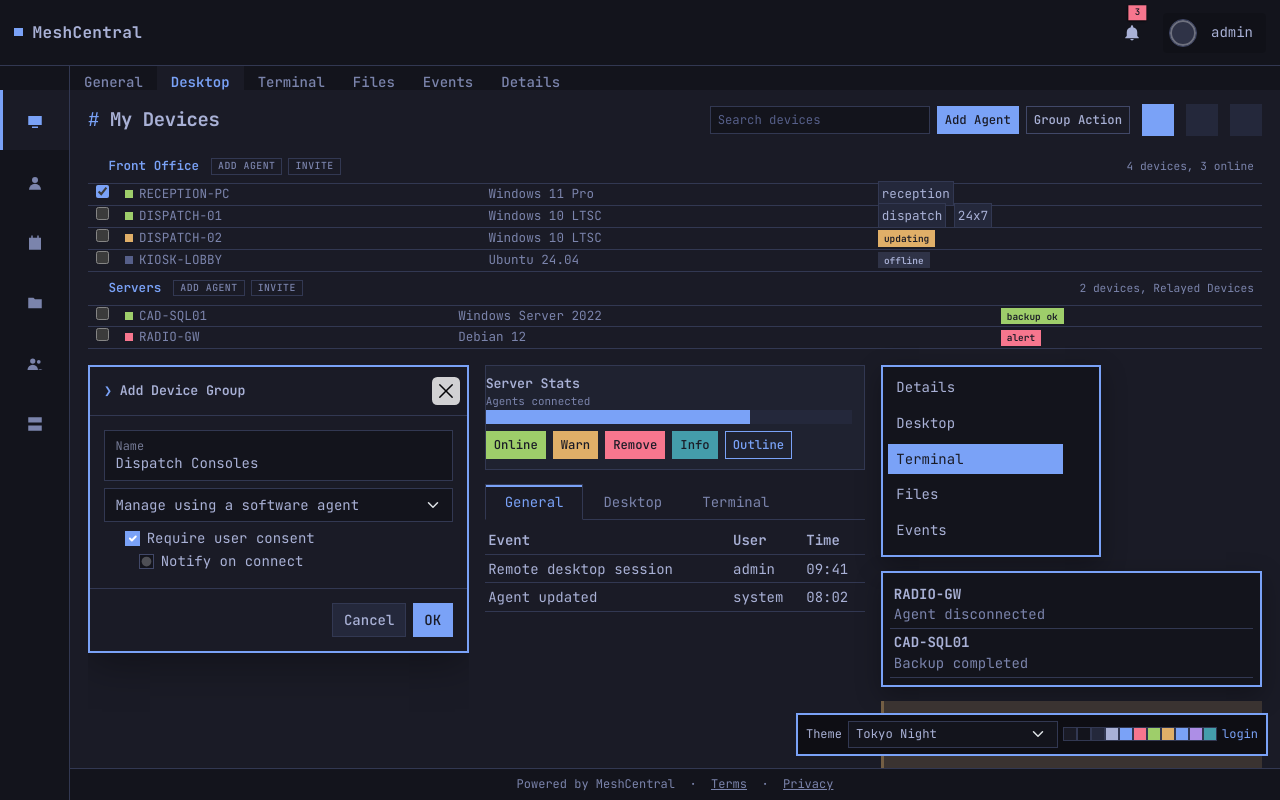
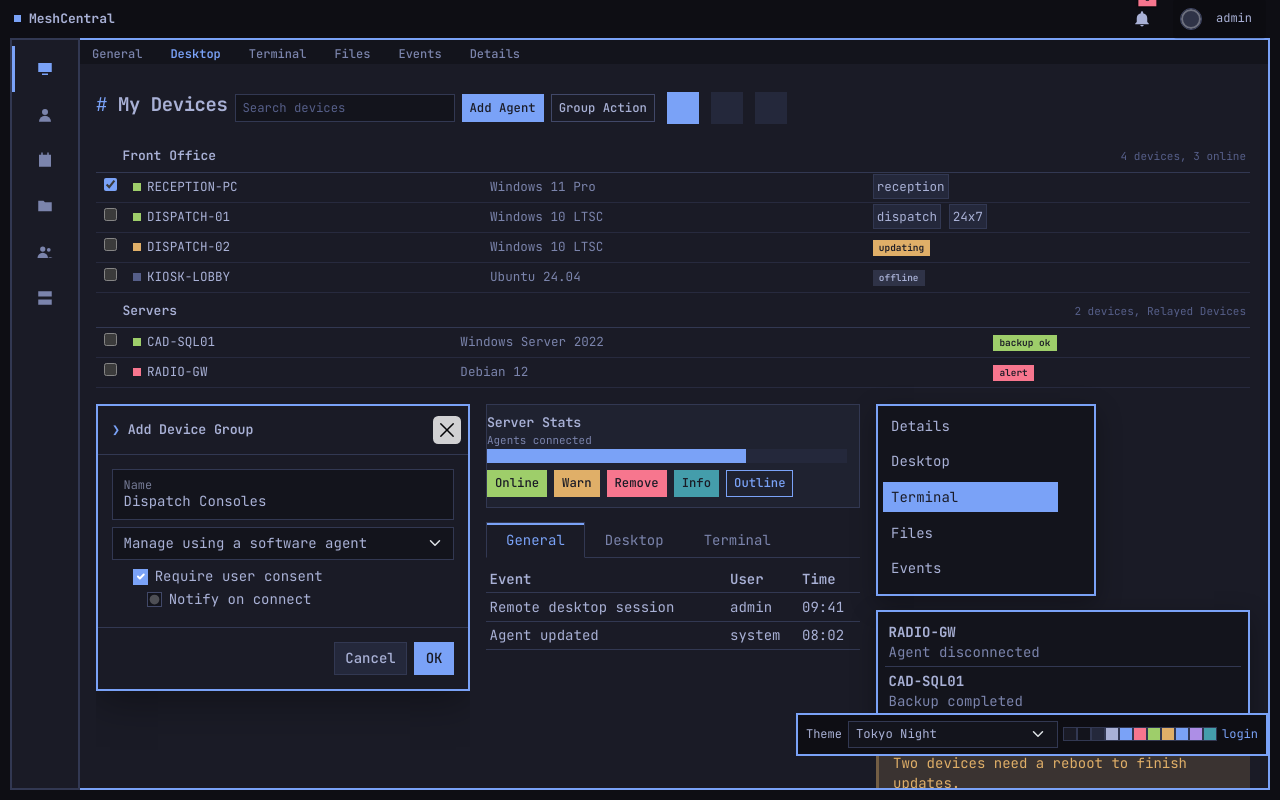
Before and after one commit to deey001/meshcentral_omarchy_theme, a plain HTML site: page preview/index.html in a window 1280 px wide. Drawn offline with nearby package versions, Linux system fonts and the light colour scheme.

Commit message:
Omarchy tiled-desktop layout and device list polish
Slim Waybar-style top bar; left bar and main area become Hyprland-style
windows with gaps on the darker backdrop, main area as focused window.
Device list: quieter group headings, hover-only Add Agent/Invite actions,
tighter rows with hover highlight, compact toolbar. Footer hidden.

Co-Authored-By: Claude Opus 5.5 <noreply@anthropic.com>

```diff
--- a/meshcentral-web/public/styles/omarchy/omarchy.css
+++ b/meshcentral-web/public/styles/omarchy/omarchy.css
@@ -740,3 +740,112 @@ body.is-mobile .mobile-submenu-arrow:hover, body.is-mobile .mobile-submenu-arrow
 @media (prefers-reduced-motion: reduce) {
   * { transition: none !important; }
 }
+
+/* ================================================================
+ * Omarchy desktop layout
+ * Waybar-style slim top bar; the left bar and the main area become
+ * tiled Hyprland windows with gaps, sitting on the darker "wallpaper".
+ * The main area is the focused window (accent border).
+ * ================================================================ */
+:root { --om-bar-h: 38px; }
+
+.fullscreen #container, .fullscreen.nofooter #container {
+  background: var(--om-crust) !important;
+  grid-template-rows: var(--om-bar-h) auto 1fr 0 !important;
+  padding: 0 var(--om-gap) var(--om-gap) var(--om-gap);
+  box-sizing: border-box;
+}
+.fullscreen #footer { display: none !important; }
+
+/* Waybar */
+.fullscreen #masthead {
+  height: var(--om-bar-h) !important;
+  min-height: 0 !important;
+  padding: 0 4px !important;
+  background: transparent !important;
+  border: 0 !important;
+}
+#masthead .masthead-titles-container { flex-direction: row !important; align-items: baseline; gap: 10px; }
+#masthead .title { font-size: 13px !important; font-weight: 700 !important; letter-spacing: 0; }
+#masthead .title2 { font-size: 12px !important; }
+#masthead .masthead-title img, #masthead img:not(#userDropdownImage) { max-height: 22px; }
+#userDropdownButton { padding: 2px 8px !important; font-size: 12px; }
+#userDropdownImage { width: 20px !important; height: 20px !important; }
+
+/* Windows */
+.fullscreen #page_leftbar {
+  background: var(--om-bg) !important;
+  border: 2px solid var(--om-border) !important;
+  margin-right: var(--om-gap);
+  box-sizing: border-box;
+  height: auto !important;
+  padding-top: 6px;
+}
+.fullscreen #page_leftbar > div:first-child { display: none; }   /* stock 24px spacer */
+.fullscreen #container { grid-template-columns: calc(56px + var(--om-gap)) 1fr !important; }
+#page_leftbar .nav-link { padding: 12px 0 !important; font-size: 15px; }
+#page_leftbar .nav-link .svg-inline--fa { width: 20px; height: 20px; }
+
+.fullscreen #topbar {
+  background: var(--om-bg) !important;
+  border: 2px solid var(--om-window); border-image: var(--om-window-image) 1;
+  border-bottom: 0 !important;
+  min-height: 2px;
+}
+.fullscreen #column_l {
+  background: var(--om-bg) !important;
+  border: 2px solid var(--om-window) !important; border-image: var(--om-window-image) 1 !important;
+  border-top: 0 !important;
+  padding: 14px 18px 0 18px !important;
+  margin: 0 !important;
+  min-height: 0;
+}
+/* the stock heights assume the old 66px header + footer */
+#xdevices, #xdevicesmap, #p10info, #p2info { max-height: calc(100vh - var(--om-bar-h) - 130px) !important; }
+
+/* Tabs inside the window read like a tmux status line */
+.fullscreen #topbar .style3x, .fullscreen #topbar .style3sel, .fullscreen #topbar .style3 {
+  background: transparent !important; padding: 6px 14px !important; font-size: 12px;
+}
+
+/* ================================================================ Device list polish */
+#column_l h1, #column_l .fs-4 { margin: 0 0 6px 0 !important; }
+#devListToolbarSpan { background: transparent !important; padding: 6px 0 !important; gap: 6px; border-bottom: 1px solid var(--om-border); }
+#devListToolbarSpan .btn, #devListToolbarSpan .form-select, #devListToolbarSpan .form-control {
+  height: 28px !important; padding-top: 2px !important; padding-bottom: 2px !important; font-size: 12px !important;
+}
+#devListToolbarViewIcons .fa-layers, #devListToolbarViewIcons span[role=button] { color: var(--om-subtle) !important; }
+#devListToolbarViewIcons span[role=button]:hover { color: var(--om-fg) !important; }
+
+/* group heading rows */
+#xdevices div.DevSt {
+  border-bottom: 1px solid var(--om-border) !important;
+  padding: 9px 4px 7px 4px !important;
+  line-height: 1.4;
+}
+#xdevices div.DevSt:hover { background: var(--om-surface0) !important; }
+#xdevices #MxMESH { color: var(--om-fg) !important; font-weight: 600 !important; font-size: 13px; text-decoration: none !important; }
+#xdevices div.DevSt > .svg-inline--fa, #xdevices div.DevSt > i { color: var(--om-subtle) !important; width: 14px; margin-right: 6px; }
+#xdevices div.DevSt .devHeaderx { font-size: 11px; color: var(--om-subtle) !important; }
+
+/* "Add Agent / Invite" etc.: quiet text actions that appear on hover */
+#xdevices div.DevSt a[role="button"] {
+  all: unset;
+  margin-left: 12px !important;
+  font-size: 11px !important;
+  color: var(--om-subtle) !important;
+  cursor: pointer;
+  opacity: 0;
+  transition: opacity .12s, color .12s;
+}
+#xdevices div.DevSt a[role="button"]::before { content: "+ "; }
+#xdevices div.DevSt:hover a[role="button"], #xdevices div.DevSt a[role="button"]:focus-visible { opacity: 1; }
+#xdevices div.DevSt a[role="button"]:hover { color: var(--om-accent) !important; }
+
+/* device rows */
+#xdevices tr.DevSt, #xdevices .DevSt + table tr { border-bottom: 0 !important; }
+#xdevices tr.DevSt td, #xdevices table td { padding-top: 5px !important; padding-bottom: 5px !important; border-bottom: 1px solid color-mix(in srgb, var(--om-border) 55%, transparent) !important; }
+#xdevices tr:hover > td { background: var(--om-surface0) !important; }
+#xdevices td a, #xdevices .DevSt a:not([role]) { color: var(--om-fg) !important; text-decoration: none !important; }
+#xdevices td a:hover { color: var(--om-accent) !important; }
+#xdevices th { font-size: 10px !important; color: var(--om-subtle) !important; padding: 6px 4px !important; border-bottom: 1px solid var(--om-border) !important; }
```
